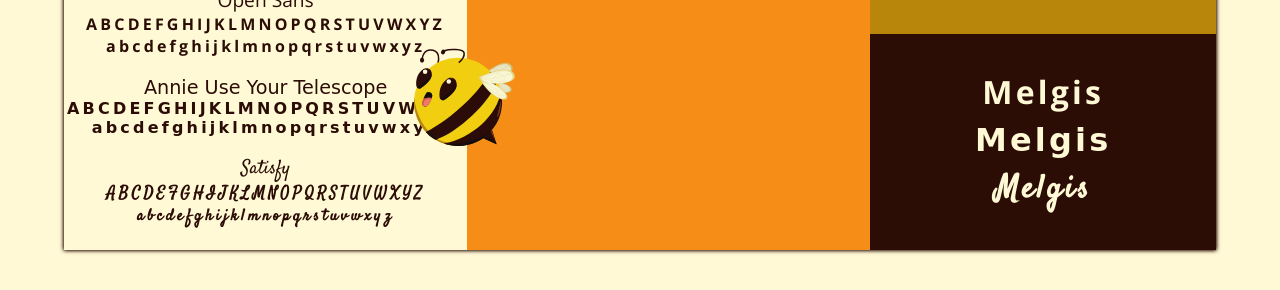
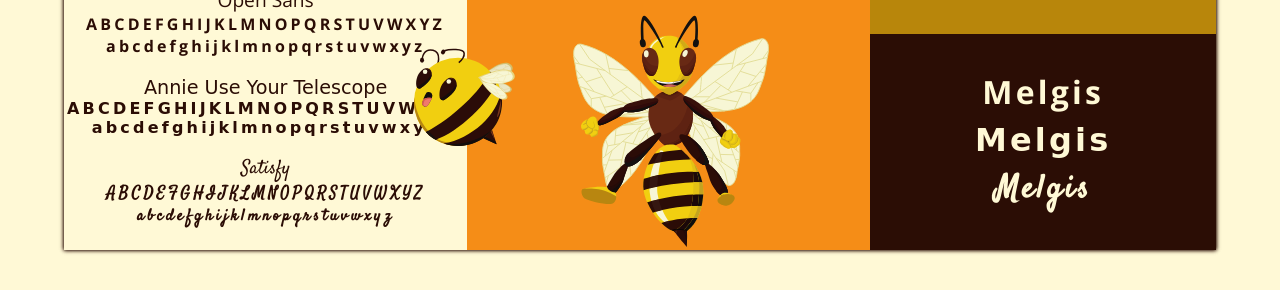
Before and after one commit to ViniciusFelicianoMello/Melgis-Page, a plain HTML site: page index.html in a window 1280 px wide. Shown: the part 510-800 px from the top of the page. Drawn offline with nearby package versions, Linux system fonts and the light colour scheme; a web font is replaced by a local one.

Commit message:
Adicionar Bee pet

```diff
--- a/index.html
+++ b/index.html
@@ -248,7 +248,7 @@
                     </div>
                     <!-- imagem personalizada -->
                     <div class="end_box">
-
+                        <img src="img/BeePet.svg" alt="Bee pet" class="bee_pet">
                     </div>
                 </div>
             </div>
--- a/style.css
+++ b/style.css
@@ -282,6 +282,12 @@ body {
 /* imagem */
 .end_box:nth-last-child(1) {
     background: var(--cor-dois);
+    display: flex;
+    align-items: end;
+    justify-content: center;
+}
+.bee_pet {
+    height: 30vh
 }
 
 /* LADO DIREITO */
```
Also changed, not shown: img/BeePet.svg (added).
